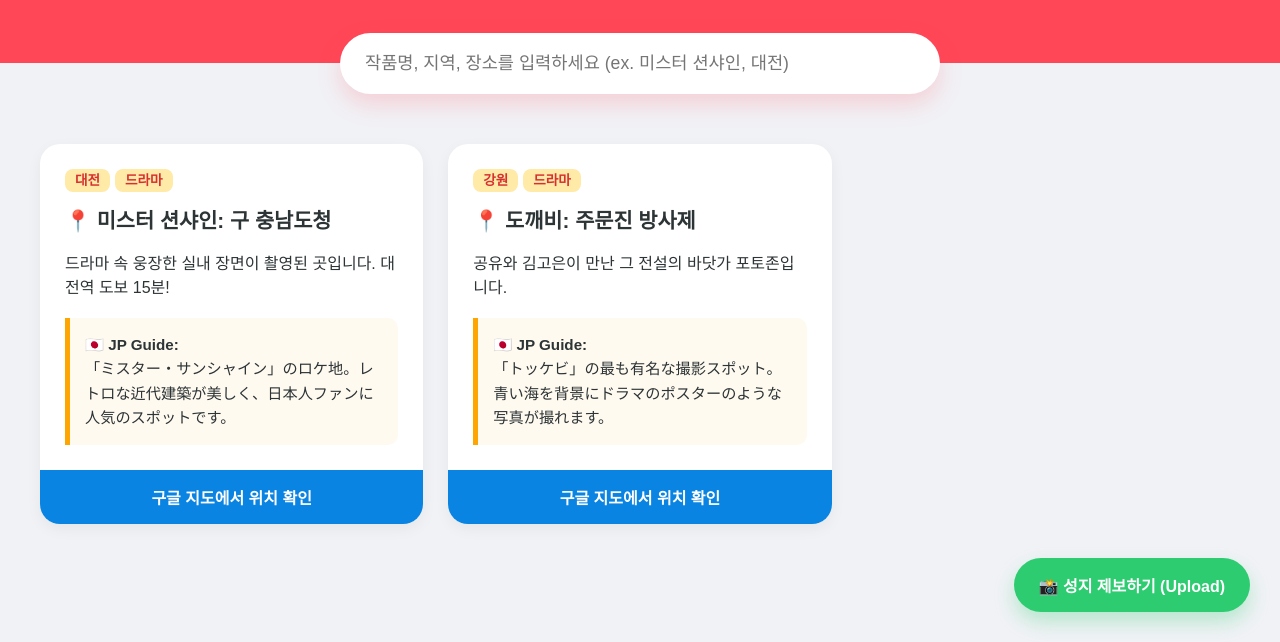
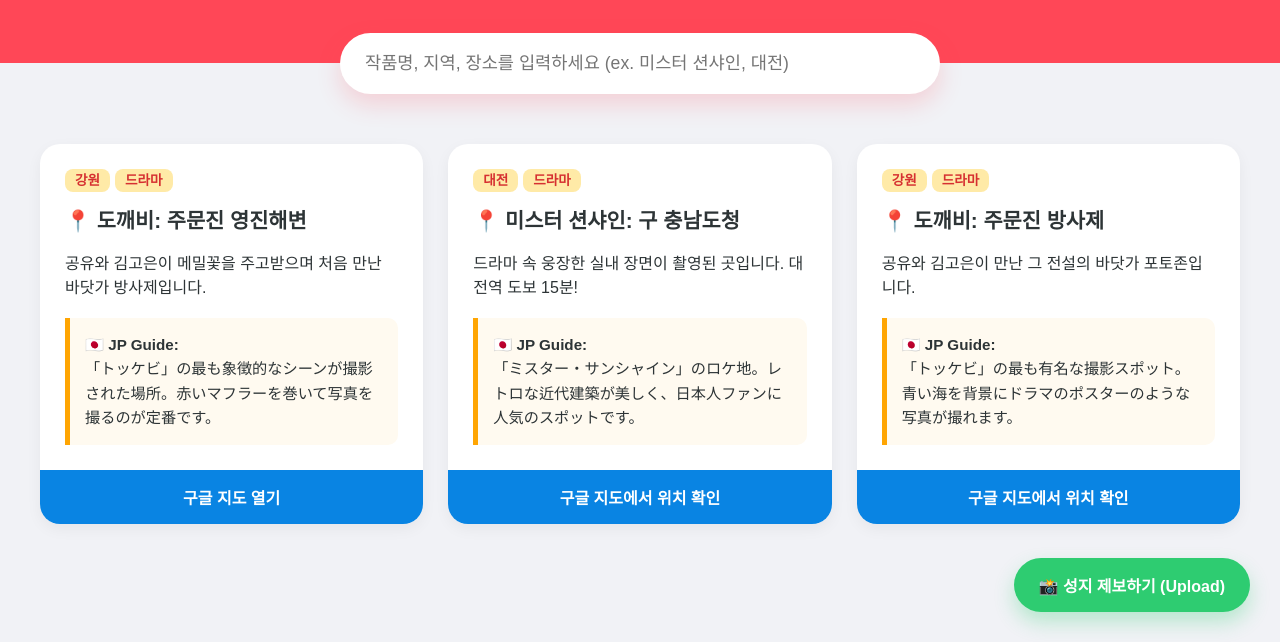
Before and after one commit to 20222641/k-spot-map-2, a plain HTML site: page index.html in a window 1280 px wide. Shown: the part 158-800 px from the top of the page. Drawn offline with Linux system fonts and the light colour scheme.

Commit message:
Update index.html

```diff
--- a/index.html
+++ b/index.html
@@ -34,6 +34,18 @@
 </div>
 
 <div class="container" id="cardContainer">
+    <div class="card">
+        <div class="info">
+            <div class="tag-group"><span class="tag">강원</span><span class="tag">드라마</span></div>
+            <h3>📍 도깨비: 주문진 영진해변</h3>
+            <p>공유와 김고은이 메밀꽃을 주고받으며 처음 만난 바닷가 방사제입니다.</p>
+            <div class="jp-guide">
+                <strong>🇯🇵 JP Guide:</strong><br>
+                「トッケビ」の最も象徴的なシーンが撮影された場所。赤いマフラーを巻いて写真を撮るのが定番です。
+            </div>
+        </div>
+        <a href="https://maps.google.com/?cid=1710400699606027021&g_mp=Cidnb29nbGUubWFwcy5wbGFjZXMudjEuUGxhY2VzLlNlYXJjaFRleHQ" target="_blank" class="btn-map">구글 지도 열기</a>
+    </div>
     <div class="card">
         <div class="info">
             <span class="tag">대전</span><span class="tag">드라마</span>
```
